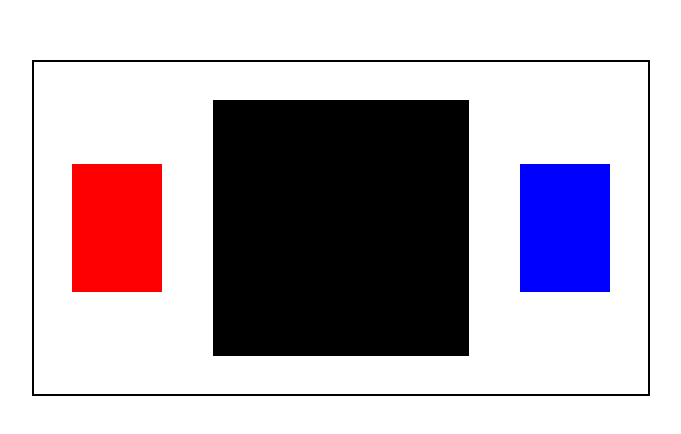
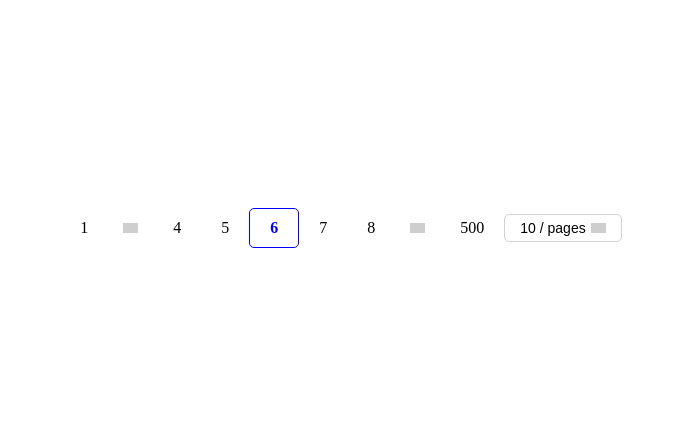
Before and after one commit to eserbina652/slider, a React (Create React App) app: page / in a window 1280 px wide. Shown: the part 172-606 px from the top of the page, without its empty margins (299-980 px from the left). Built offline with nearby package versions, Linux system fonts and the light colour scheme; grey boxes are pictures that could not be loaded.

Commit message:
Pagination appearance finished, added logic to Dropdown.jsx, Left&RightPictures.jsx

```diff
--- a/src/App.css
+++ b/src/App.css
@@ -9,4 +9,5 @@
   align-items: center;
   justify-content: center;
   height: 100svh;
+
 }
--- a/src/App.js
+++ b/src/App.js
@@ -1,11 +1,13 @@
 import React from 'react';
 import Slider from "./components/sliders/Slider";
 import './App.css'
+import Pagination from "./components/pagination/Pagination";
 
 const App = () => {
     return (
         <div className='app-wrapper'>
-          <Slider/>
+            <Pagination/>
+          {/*<Slider/>*/}
         </div>
     );
 };
--- /dev/null
+++ b/src/assets/images/images.js
@@ -0,0 +1,6 @@
+import dots from './png-clipart-computer-icons-encapsulated-postscript-others-text-monochrome.png'
+import leftArrow from './download.png'
+import rightArrow from './11-117035_transparent-rustic-arrow-clipart-double-arrow-icon-svg.png'
+import downArrow from './free-arrow-down-icon-3101-thumb.png'
+
+export {dots, leftArrow, rightArrow, downArrow}
--- /dev/null
+++ b/src/components/pagination/Cell.jsx
@@ -0,0 +1,14 @@
+import React from 'react';
+import './pagination.css'
+const Cell = ({el, index}) => {
+    return (
+        <>
+            <div className={el===6?'cell active':'cell'}>
+                {el}
+            </div>
+        </>
+
+    );
+};
+
+export default Cell;
--- /dev/null
+++ b/src/components/pagination/Pagination.jsx
@@ -0,0 +1,60 @@
+import React, {useState} from 'react';
+import './pagination.css'
+import Cell from "./Cell";
+import res from "../../data/data";
+import LeftPictures from "./pictures/LeftPictures";
+import RightPictures from "./pictures/RightPictures";
+import Dropdown from "./dropdown/Dropdown";
+import {downArrow} from "../../assets/images/images";
+
+
+const dropdownOptions = [10, 20, 50, 100]
+const Pagination = () => {
+    const [numbers, setNumbers] = useState(res)
+    const [isDropdownOpen, setIsDropdownOpen] = useState(false);
+    const [dropdownName, setDropdownName] = useState(dropdownOptions[0])
+/*
+Зробити новий стан, в якому буде зберігатися активне число
+повертати в мапі лише 5 чисел відштовхуючись від активного по 2 з кожної сторони
+ */
+    const toggleDropdown = () => {
+        setIsDropdownOpen(!isDropdownOpen);
+    }
+
+    const lastOfNumbers = () => {
+
+    }
+    return (
+        <div className='pagination'>
+            <div className='numbers'>{numbers[0]}</div>
+            <LeftPictures/>
+            {numbers.map((el, index) => {
+                if (index > 2 && index < 8)
+                    return <Cell el={el} key={index} index={index}/>
+            })}
+            <RightPictures/>
+            <div className="numbers">{numbers[numbers.length - 1]}</div>
+            <div className="dropdown">
+                <button className={isDropdownOpen ? 'dropdown-open' : "dropdown-toggle"} onClick={toggleDropdown}>
+                    {dropdownName} / pages
+                    <img className='images menu' src={downArrow} alt='dropdown'/>
+                </button>
+                {isDropdownOpen &&
+                    <ul className="dropdown-menu">
+                        {dropdownOptions.map((el, index) => {
+                            return <Dropdown
+                                dropdownName={dropdownName}
+                                setDropdownName={setDropdownName}
+                                toggleDropdown={toggleDropdown}
+                                lastOfNumbers={lastOfNumbers}
+                                el={el}
+                                key={index}/>
+                        })}
+                    </ul>
+                }
+            </div>
+        </div>
+    );
+};
+
+export default Pagination;
--- /dev/null
+++ b/src/components/pagination/dropdown/Dropdown.jsx
@@ -0,0 +1,15 @@
+import React from 'react';
+import './dropdown.css'
+
+const Dropdown = ({dropdownName, setDropdownName, toggleDropdown, el}) => {
+    return (
+        <li className={dropdownName === el ? 'liOpen' : undefined}
+            onClick={() => {
+                setDropdownName(el)
+                toggleDropdown()
+            }}>
+            {el} / pages</li>
+    );
+};
+
+export default Dropdown;
--- /dev/null
+++ b/src/components/pagination/dropdown/dropdown.css
@@ -0,0 +1,47 @@
+.dropdown-menu {
+    display: flex;
+    flex-direction: column;
+    position: fixed;
+    padding: 5px 0;
+    border-radius: 5px;
+    box-shadow:  0 1px 5px 0 #646464bf;
+}
+
+.dropdown:hover .dropdown-menu {
+    display: flex;
+}
+
+.dropdown-toggle {
+    background-color: white;
+    padding: 5px 15px;
+    font-size: 14px;
+    cursor: pointer;
+    border-radius: 5px;
+    border: 1px lightgray solid;
+}
+.dropdown-open {
+    color: dimgray;
+    border: 1px blue solid;
+    background-color: white;
+    padding: 5px 15px;
+    font-size: 14px;
+    cursor: pointer;
+    border-radius: 5px;
+    box-shadow:  0 1px 5px 0 rgba(145, 222, 255, 0.75);
+}
+
+.dropdown-menu li {
+    padding: 8px 16px;
+    font-size: 16px;
+    cursor: pointer;
+    list-style-type: none;
+    margin: 0 5px;
+}
+
+.dropdown-menu li:hover {
+    background-color: #f5f5f5;
+}
+
+.menu {
+    margin-left: 5px;
+}
--- /dev/null
+++ b/src/components/pagination/pagination.css
@@ -0,0 +1,33 @@
+.cell {
+    padding: 10px 20px;
+    cursor: pointer;
+}
+.active{
+    border: 1px solid blue;
+    border-radius: 5px;
+    color: blue;
+    font-weight: bold;
+}
+
+.numbers{
+    padding: 20px;
+}
+
+.pagination{
+    display: flex;
+    align-items: center;
+}
+.liOpen {
+    font-weight: bold;
+    padding: 8px 16px;
+    font-size: 16px;
+    cursor: pointer;
+    list-style-type: none;
+    background-color: #bcdbfc;
+    border-radius: 5px;
+    margin: 0 5px;
+}
+
+.liOpen:hover {
+    background-color: #bcdbfc !important;
+}
--- /dev/null
+++ b/src/components/pagination/pictures/LeftPictures.jsx
@@ -0,0 +1,29 @@
+import React, {useState} from 'react';
+import {dots, leftArrow} from "../../../assets/images/images";
+import './pictures.css'
+
+const LeftPictures = () => {
+    const [isHovered, setIsHovered] = useState(false);
+    const [imageLeftSrc, setImageLeftSrc] = useState(dots);
+
+    const handleLeftMouseEnter = () => {
+        setIsHovered(!isHovered);
+        setImageLeftSrc(leftArrow);
+    }
+
+    const handleLeftMouseLeave = () => {
+        setIsHovered(!isHovered);
+        setImageLeftSrc(dots);
+    }
+    return (
+        <div
+            className='imageWrap'
+            onMouseEnter={handleLeftMouseEnter}
+            onMouseLeave={handleLeftMouseLeave}
+        >
+            <img className='images' src={imageLeftSrc} alt="My Image"/>
+        </div>
+    );
+};
+
+export default LeftPictures;
--- /dev/null
+++ b/src/components/pagination/pictures/RightPictures.jsx
@@ -0,0 +1,27 @@
+import React, {useState} from 'react';
+import {dots, rightArrow} from "../../../assets/images/images";
+import './pictures.css'
+
+const RightPictures = () => {
+    const [isHovered, setIsHovered] = useState(false);
+    const [imageRightSrc, setImageRightSrc] = useState(dots);
+    const handleRightMouseEnter = () =>{
+        setIsHovered(true);
+        setImageRightSrc(rightArrow);
+    }
+    const handleRightMouseLeave = () =>{
+        setIsHovered(false);
+        setImageRightSrc(dots);
+    }
+    return (
+            <div
+                className='imageWrap'
+                onMouseEnter={handleRightMouseEnter}
+                onMouseLeave={handleRightMouseLeave}
+            >
+                <img className='images' src={imageRightSrc} alt="My Image" />
+            </div>
+    );
+};
+
+export default RightPictures;
--- /dev/null
+++ b/src/components/pagination/pictures/pictures.css
@@ -0,0 +1,12 @@
+.imageWrap{
+    display: flex;
+    flex-direction: row;
+    align-items: center;
+    margin: 15px;
+}
+
+.images{
+    width:15px;
+    height: 10px;
+    opacity: 0.5;
+}
--- /dev/null
+++ b/src/data/data.js
@@ -0,0 +1,6 @@
+let res = []
+for (let i = 1; i <= 500; i++) {
+    res.push(i)
+}
+
+export default res
```
